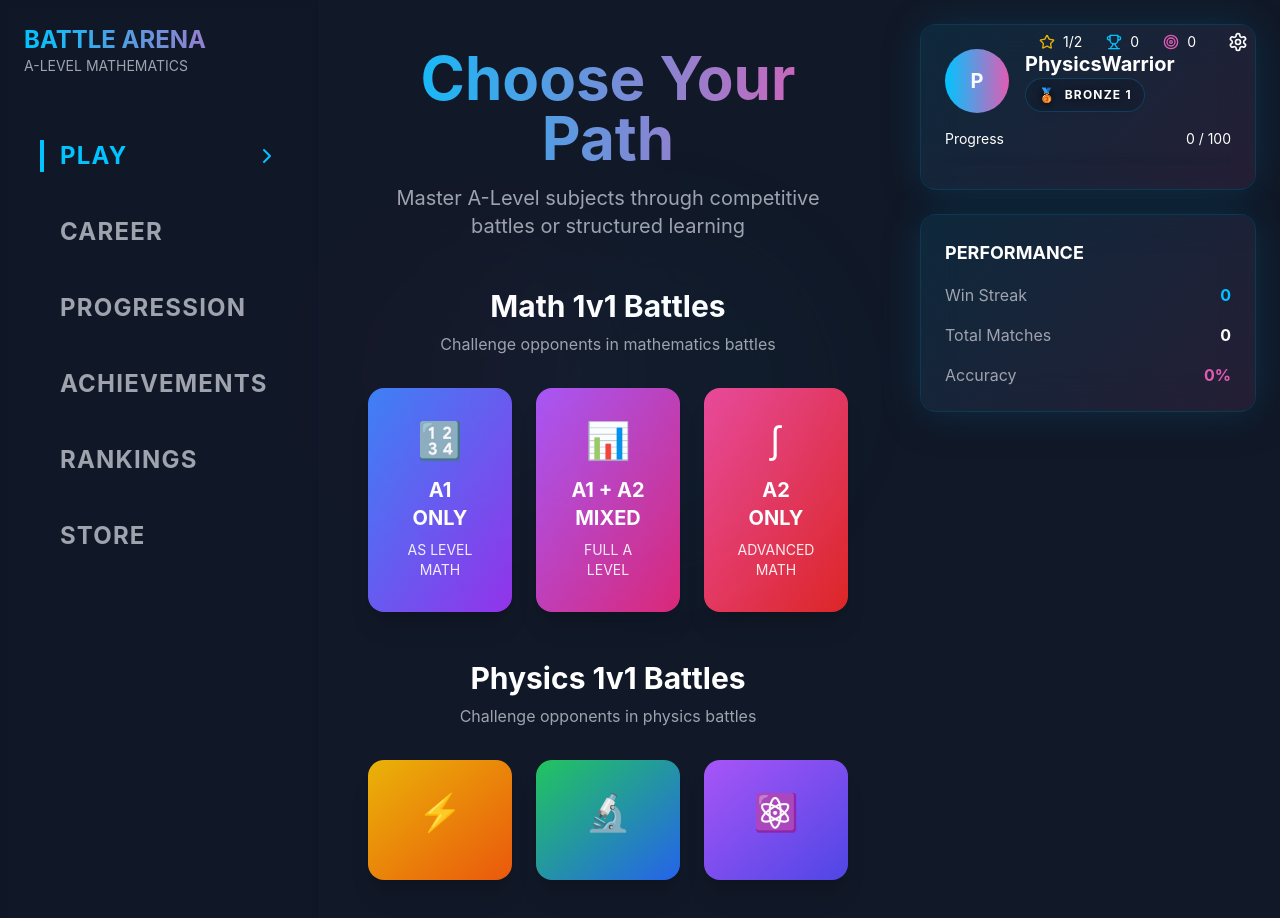
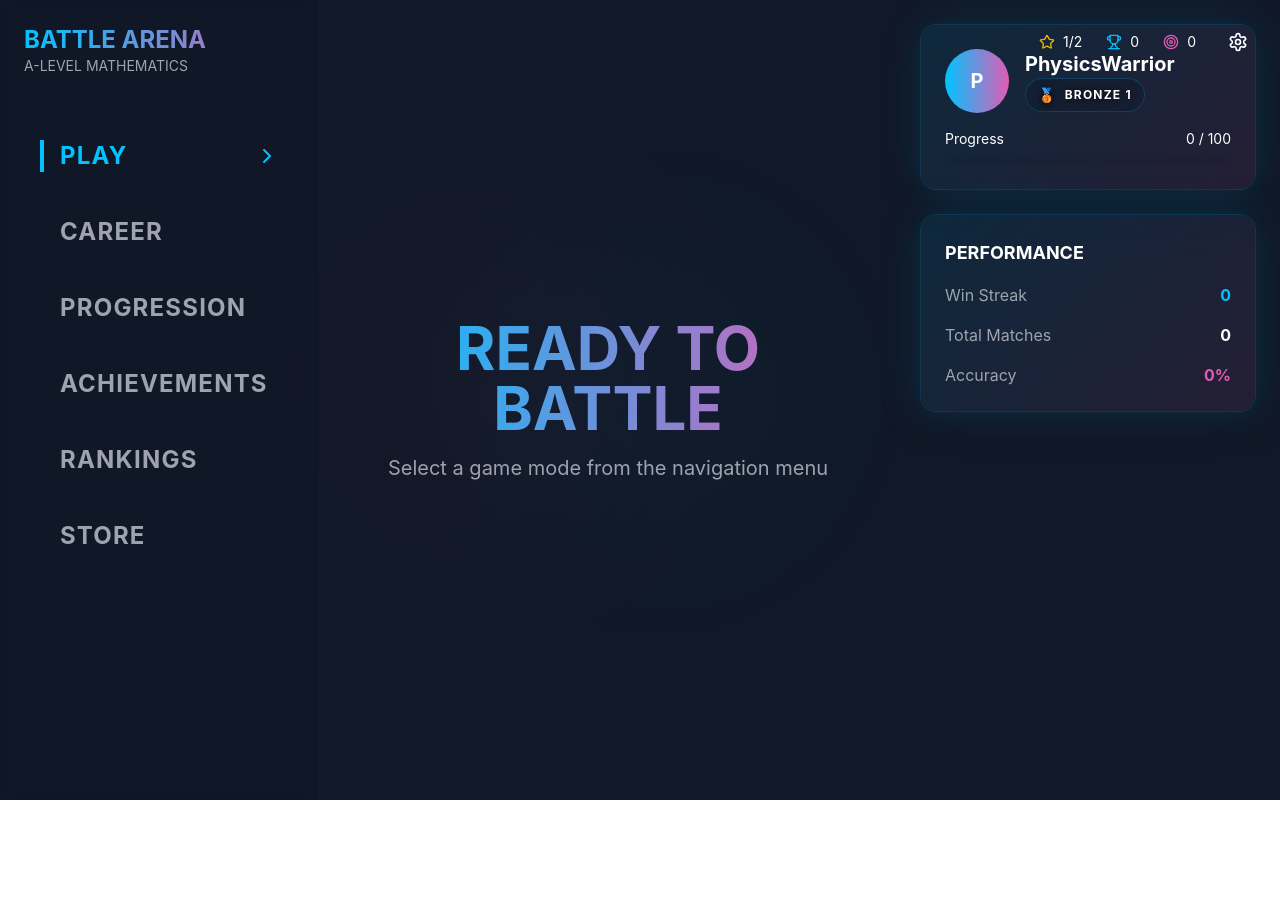
Before and after one commit to EatWheat-25/physics-duel-dash, a React (Vite) app: page / in a window 1280 px wide. Shown: the top 918 px of the page. After the commit the page ends 800 px from the top, so only its background shows below. Built offline with nearby package versions, Linux system fonts and the light colour scheme.

Commit message:
Remove "Choose Your Path" section

```diff
--- a/src/components/Dashboard.tsx
+++ b/src/components/Dashboard.tsx
@@ -129,79 +129,16 @@ const Dashboard: React.FC<DashboardProps> = ({ onStartBattle, onStartMathBattle,
         {/* Main Content Area */}
         <div className="flex-1 flex flex-col p-12">
           {selectedTab === "PLAY" && (
-            <>
-              {/* Header */}
-              <motion.div
-                initial={{ y: -30, opacity: 0 }}
-                animate={{ y: 0, opacity: 1 }}
-                transition={{ duration: 0.8 }}
-                className="text-center mb-12"
-              >
+            <div className="flex-1 flex items-center justify-center">
+              <div className="text-center">
                 <h2 className="text-6xl font-bold mb-4 bg-gradient-to-r from-primary to-accent bg-clip-text text-transparent">
-                  Choose Your Path
+                  READY TO BATTLE
                 </h2>
-                <p className="text-xl text-muted-foreground max-w-2xl mx-auto">
-                  Master A-Level subjects through competitive battles or structured learning
+                <p className="text-xl text-muted-foreground">
+                  Select a game mode from the navigation menu
                 </p>
-              </motion.div>
-
-              {/* Math 1v1 Battles */}
-              <motion.div
-                initial={{ y: 30, opacity: 0 }}
-                animate={{ y: 0, opacity: 1 }}
-                transition={{ duration: 0.8, delay: 0.2 }}
-                className="mb-12"
-              >
-                <h3 className="text-3xl font-bold mb-2 text-center">Math 1v1 Battles</h3>
-                <p className="text-muted-foreground text-center mb-8">Challenge opponents in mathematics battles</p>
-
-                <div className="grid grid-cols-3 gap-6 max-w-4xl mx-auto">
-                  {gameModes.map((mode, index) => (
-                    <motion.button
-                      key={mode.id}
-                      initial={{ y: 50, opacity: 0 }}
-                      animate={{ y: 0, opacity: 1 }}
-                      transition={{ duration: 0.6, delay: 0.3 + index * 0.1 }}
-                      onClick={() => onStartMathBattle(mode.id as 'A1' | 'A2_ONLY' | 'A2')}
-                      className={`p-8 rounded-2xl bg-gradient-to-br ${mode.gradient} text-white hover:scale-105 transition-all duration-300 shadow-xl`}
-                      whileHover={{ y: -5 }}
-                      whileTap={{ scale: 0.95 }}
-                    >
-                      <div className="text-4xl mb-4">{mode.icon}</div>
-                      <h4 className="text-xl font-bold mb-2">{mode.title}</h4>
-                      <p className="text-sm opacity-90">{mode.subtitle}</p>
-                    </motion.button>
-                  ))}
-                </div>
-              </motion.div>
-
-              {/* Physics 1v1 Battles */}
-              <motion.div
-                initial={{ y: 30, opacity: 0 }}
-                animate={{ y: 0, opacity: 1 }}
-                transition={{ duration: 0.8, delay: 0.4 }}
-              >
-                <h3 className="text-3xl font-bold mb-2 text-center">Physics 1v1 Battles</h3>
-                <p className="text-muted-foreground text-center mb-8">Challenge opponents in physics battles</p>
-
-                <div className="grid grid-cols-3 gap-6 max-w-4xl mx-auto">
-                  {physicsMode.map((mode, index) => (
-                    <motion.button
-                      key={mode.id}
-                      initial={{ y: 50, opacity: 0 }}
-                      animate={{ y: 0, opacity: 1 }}
-                      transition={{ duration: 0.6, delay: 0.5 + index * 0.1 }}
-                      onClick={() => onStartPhysicsBattle(mode.id as 'A1' | 'A2_ONLY' | 'A2')}
-                      className={`p-8 rounded-2xl bg-gradient-to-br ${mode.gradient} text-white hover:scale-105 transition-all duration-300 shadow-xl`}
-                      whileHover={{ y: -5 }}
-                      whileTap={{ scale: 0.95 }}
-                    >
-                      <div className="text-4xl mb-4">{mode.icon}</div>
-                    </motion.button>
-                  ))}
-                </div>
-              </motion.div>
-            </>
+              </div>
+            </div>
           )}
 
           {selectedTab !== "PLAY" && (
```
